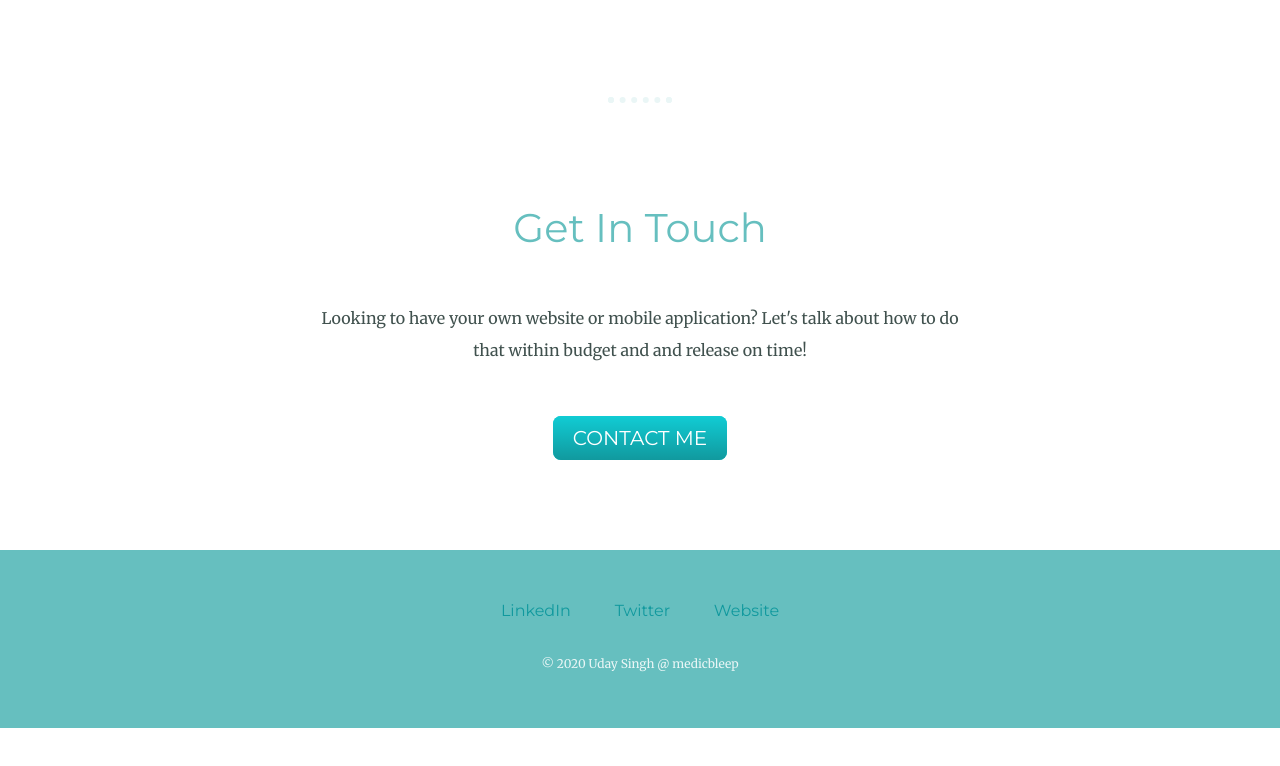
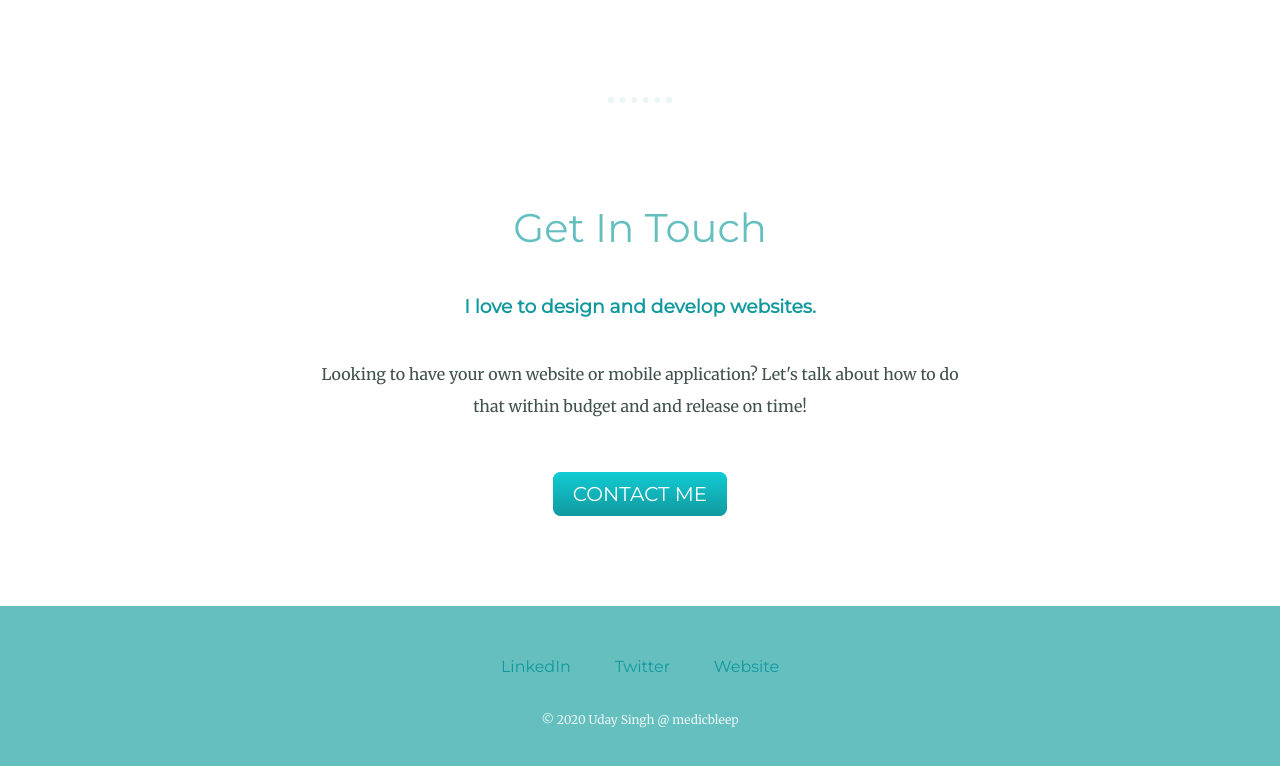
Before and after one commit to udayofficial/uday, a plain HTML site: page index.html in a window 1280 px wide. Shown: the part 2227-2993 px from the top of the page. Before the commit the page ends 2955 px from the top, so only its background shows below. Drawn offline with Linux system fonts and the light colour scheme.

Commit message:
content update

```diff
--- a/index.html
+++ b/index.html
@@ -41,7 +41,7 @@
       <hr>
       <div class="contact-me">
         <h2>Get In Touch</h2>
-<!--         <h3>Lorem ipsum dolor sit amet, non elit.</h3> -->
+        <h3>I love to design and develop websites.</h3>
         <p class="contact-message">Looking to have your own website or mobile application? Let's talk about how to do that within budget and and release on time!</p>
         <a class="btn" href="mailto:uday.mathura@gmail.com">CONTACT ME</a>
 
```
